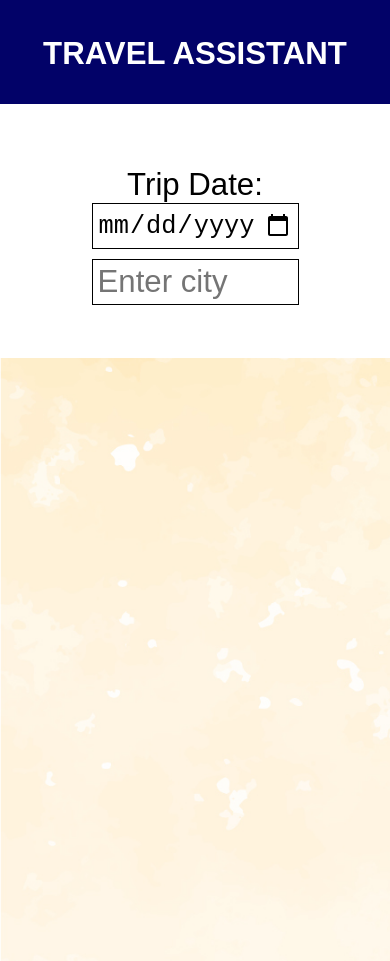
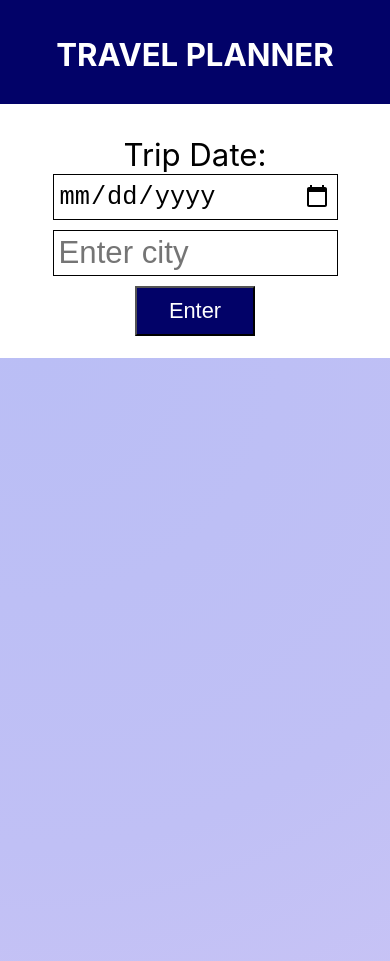
Before and after one commit to raymond-sikpojie/Travel-App, a website built with webpack: page src/client/views/index.html in a window 390 px wide. Shown: the top 961 px of the page. Built offline with nearby package versions, Linux system fonts and the light colour scheme.

Commit message:
latest commit

```diff
--- a/src/client/styles/_base.scss
+++ b/src/client/styles/_base.scss
@@ -2,9 +2,16 @@ body {
   // min-height: 100vh;
   margin: 0 auto;
   padding: 0;
-  background-image: url("../media/section3.jpg");
+  // background-color: rgba(2, 2, 104, 0.158);
+  background-image: radial-gradient(
+    circle farthest-corner at 10% 20%,
+    rgba(186, 190, 245, 1) 0%,
+    rgba(192, 192, 245, 1) 33.1%,
+    rgba(218, 203, 246, 1) 90%
+  );
   background-size: cover;
-  font-family: Arial, Helvetica, sans-serif;
+  font-family: -apple-system, BlinkMacSystemFont, "Segoe UI", Roboto, Oxygen,
+    Ubuntu, Cantarell, "Open Sans", "Helvetica Neue", sans-serif;
 }
 
 .section1 {
@@ -33,7 +40,7 @@ body {
     .date1 {
       border: 1px solid black;
       height: 5vh;
-      width: 20vw;
+      width: 25vw;
       font-size: 1em;
       padding: 5px;
     }
@@ -41,11 +48,18 @@ body {
     .form {
       // width: 80%;
       // margin: 10vh;
-
+      button {
+        width: 120px;
+        background-color: rgb(2, 2, 104);
+        color: white;
+        font-size: 0.7em;
+        margin-top: 10px;
+        padding: 10px;
+      }
       .city-text {
         border: 1px solid black;
         font-size: 1em;
-        width: 20vw;
+        width: 25vw;
         height: 5vh;
         padding: 5px;
       }
@@ -60,8 +74,12 @@ body {
   // background-image: url("../media/section1.jpg");
   // background-size: cover;
   visibility: hidden;
-  // background-color: rgba(255, 255, 255, 0.664);
-  background-color: rgba(128, 0, 128, 0.233);
+  // background-image: radial-gradient(
+  //   circle farthest-corner at 10% 20%,
+  //   rgba(186, 190, 245, 1) 0%,
+  //   rgba(192, 192, 245, 1) 33.1%,
+  //   rgba(218, 203, 246, 1) 90%
+  // );
   min-height: 50vh;
   display: flex;
   justify-content: center;
@@ -96,6 +114,12 @@ body {
   visibility: hidden;
   // background-image: url("../media/section3.jpg");
   // background-size: cover;
+  // background-image: radial-gradient(
+  //   circle farthest-corner at 10% 20%,
+  //   rgba(186, 190, 245, 1) 0%,
+  //   rgba(192, 192, 245, 1) 33.1%,
+  //   rgba(218, 203, 246, 1) 90%
+  // );
   min-height: 50vh;
   display: flex;
   flex-direction: column;
@@ -113,6 +137,7 @@ body {
     display: flex;
     flex-direction: row;
     justify-content: center;
+
     // flex-wrap: wrap;
     .sub-cont {
       width: 10vw;
@@ -120,13 +145,7 @@ body {
       margin: 5px;
       padding: 10px;
       text-align: center;
-      background: rgb(2, 0, 36);
-      background: linear-gradient(
-        90deg,
-        rgba(2, 0, 36, 1) 0%,
-        rgba(161, 225, 238, 1) 0%,
-        rgba(121, 163, 227, 1) 100%
-      );
+      background-color: #e6e6fa;
     }
   }
 }
@@ -154,15 +173,18 @@ body {
       }
       .date1 {
         height: 4vh;
-        width: 50vw;
+        width: 70vw;
         font-size: 1em;
         padding: 5px;
       }
 
       .form {
+        display: flex;
+        flex-direction: column;
+        align-items: center;
         .city-text {
           font-size: 1em;
-          width: 50vw;
+          width: 70vw;
           height: 4vh;
           padding: 5px;
         }
@@ -179,6 +201,10 @@ body {
 
     .section2-cont {
       margin: 50px;
+
+      .headings {
+        font-size: 0.8em;
+      }
 
       .photo {
         text-align: center;
@@ -202,6 +228,9 @@ body {
       margin: 10px;
       padding: 10px;
     }
+    .forecast-heading {
+      font-size: 1em;
+    }
 
     .weather-cont {
       display: flex;
--- a/src/client/styles/_footer.scss
+++ b/src/client/styles/_footer.scss
@@ -1,5 +1,5 @@
 .footer {
-  background-color: rgba(2, 2, 104, 0.705);
+  background-color: rgba(2, 2, 104, 0.911);
   color: white;
   display: flex;
   justify-content: center;
--- a/src/client/views/index.html
+++ b/src/client/views/index.html
@@ -4,11 +4,11 @@
     <meta charset="UTF-8" />
     <meta name="viewport" content="width=device-width, initial-scale=1.0" />
     <!-- <link rel="stylesheet" href="style.css" /> -->
-    <title>Document</title>
+    <title>Travel Planner</title>
   </head>
   <body>
     <header class="header">
-      <h2>TRAVEL ASSISTANT</h2>
+      <h2>TRAVEL PLANNER</h2>
     </header>
 
     <main>
@@ -21,6 +21,7 @@
 
           <form class="form" id="input-form">
             <input type="text" class="city-text" placeholder="Enter city" />
+            <button>Enter</button>
           </form>
         </div>
       </section>
@@ -36,7 +37,7 @@
       </section>
 
       <section class="section3">
-        <h1>Weather Forecast for your destination</h1>
+        <h2 class="forecast-heading">Weather Forecast for your destination</h2>
         <div class="weather-cont">
           <div class="sub-cont cont-1">
             <h3 class="weather1"></h3>
@@ -67,7 +68,7 @@
     </main>
 
     <footer class="footer">
-      <h3>Created by Omogbare Sikpojie</h3>
+      <h4>Created by Omogbare Sikpojie</h4>
     </footer>
 
     <!-- <script src="../index.js"></script> -->
```
Also changed, not shown: dist/index.html, dist/main.js, dist/service-worker.js.
